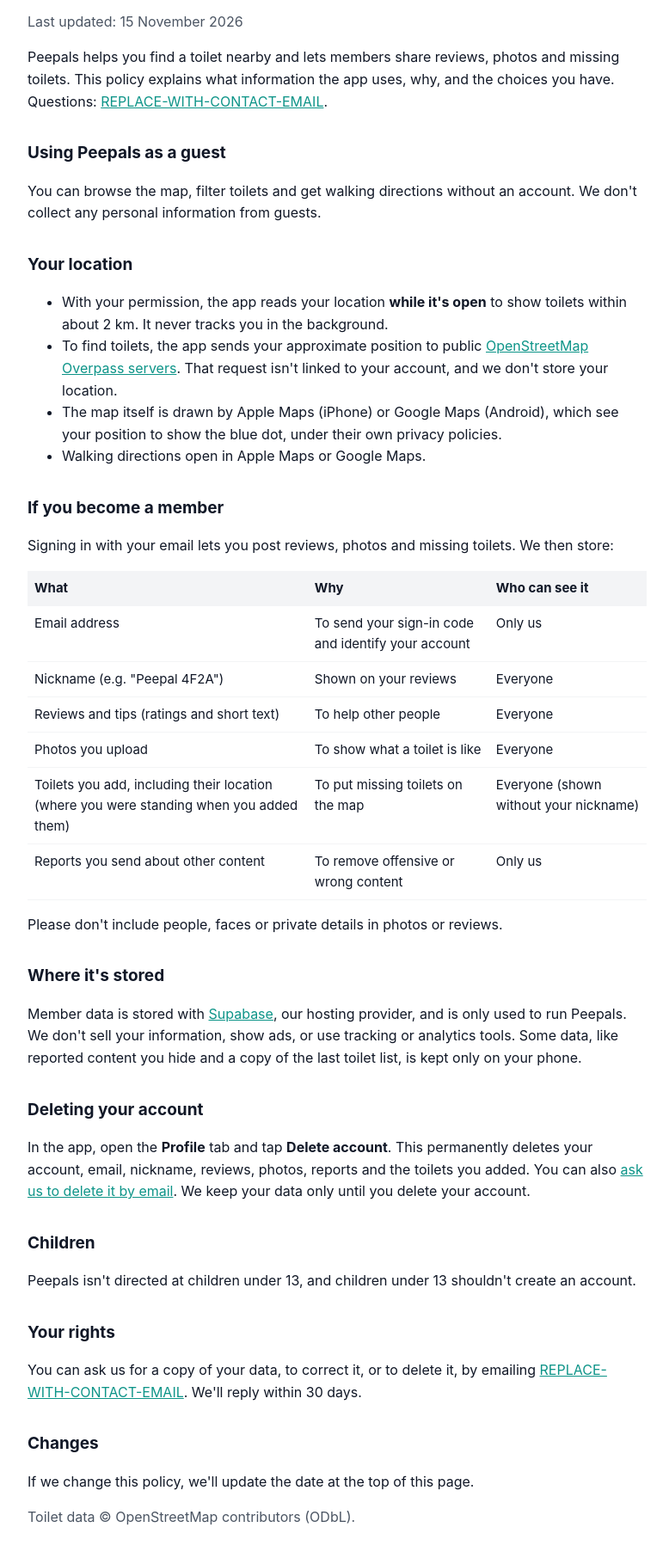
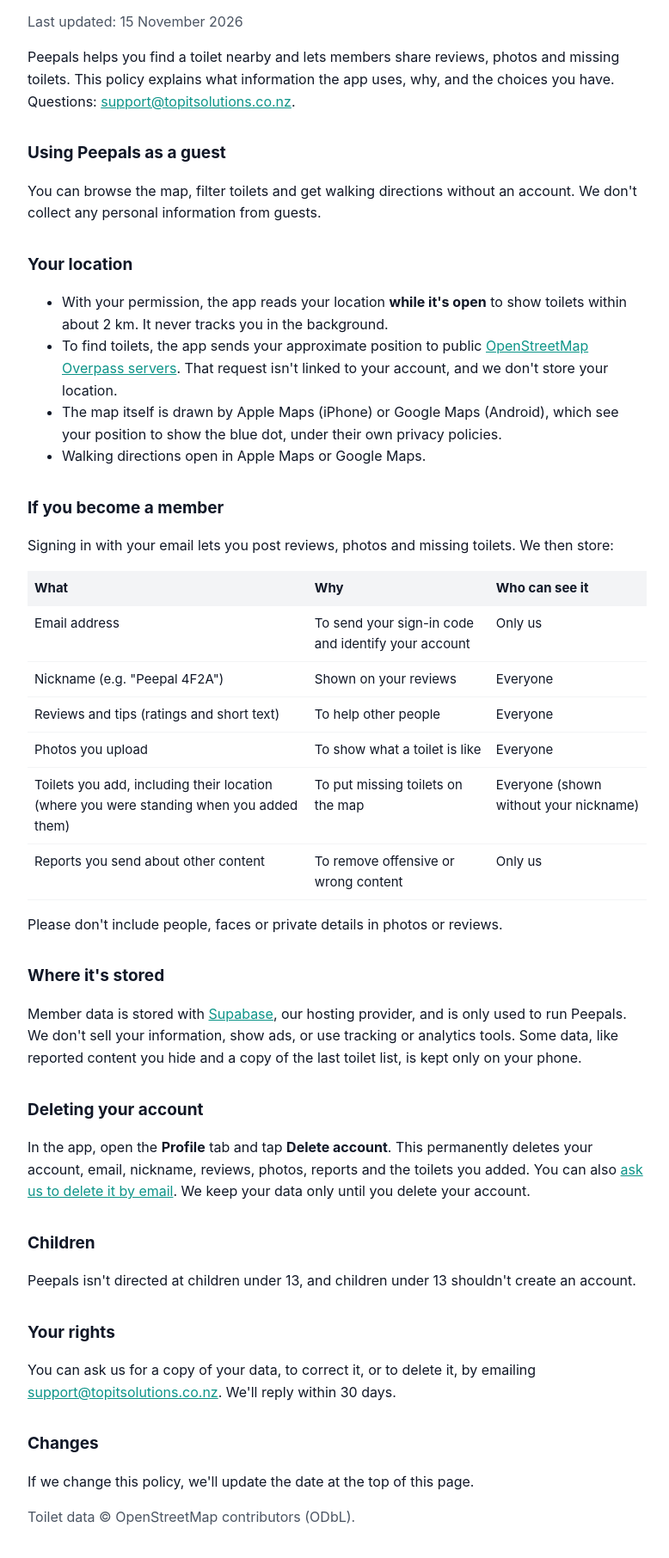
Before and after one commit to christopherece/peepals_prj, a website: page docs/privacy.html in a window 1280 px wide. Shown: the part 80-1892 px from the top of the page at 86% size, without its empty margins (248-1026 px from the left). Drawn offline with Linux system fonts and the light colour scheme.

Commit message:
Set support email on Pages site

```diff
--- a/docs/privacy.html
+++ b/docs/privacy.html
@@ -23,7 +23,7 @@
 
 <p>Peepals helps you find a toilet nearby and lets members share reviews, photos and missing toilets.
 This policy explains what information the app uses, why, and the choices you have.
-Questions: <a href="mailto:REPLACE-WITH-CONTACT-EMAIL">REPLACE-WITH-CONTACT-EMAIL</a>.</p>
+Questions: <a href="mailto:support@topitsolutions.co.nz">support@topitsolutions.co.nz</a>.</p>
 
 <h2>Using Peepals as a guest</h2>
 <p>You can browse the map, filter toilets and get walking directions without an account. We don't collect
@@ -70,7 +70,7 @@ account.</p>
 
 <h2>Your rights</h2>
 <p>You can ask us for a copy of your data, to correct it, or to delete it, by emailing
-<a href="mailto:REPLACE-WITH-CONTACT-EMAIL">REPLACE-WITH-CONTACT-EMAIL</a>. We'll reply within 30 days.</p>
+<a href="mailto:support@topitsolutions.co.nz">support@topitsolutions.co.nz</a>. We'll reply within 30 days.</p>
 
 <h2>Changes</h2>
 <p>If we change this policy, we'll update the date at the top of this page.</p>
```
